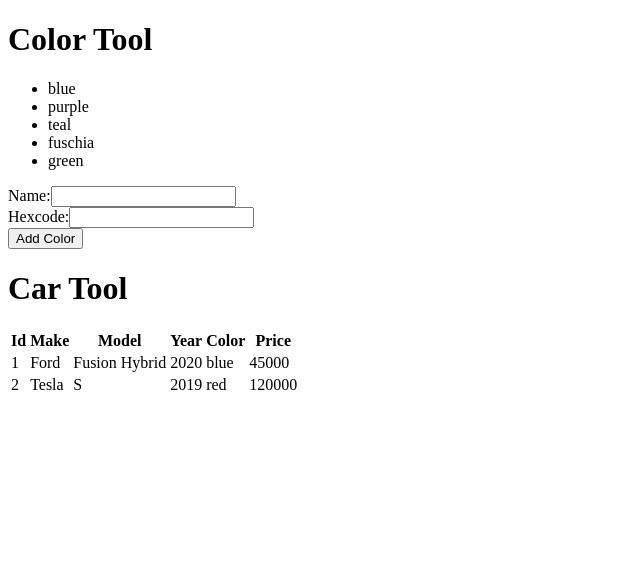
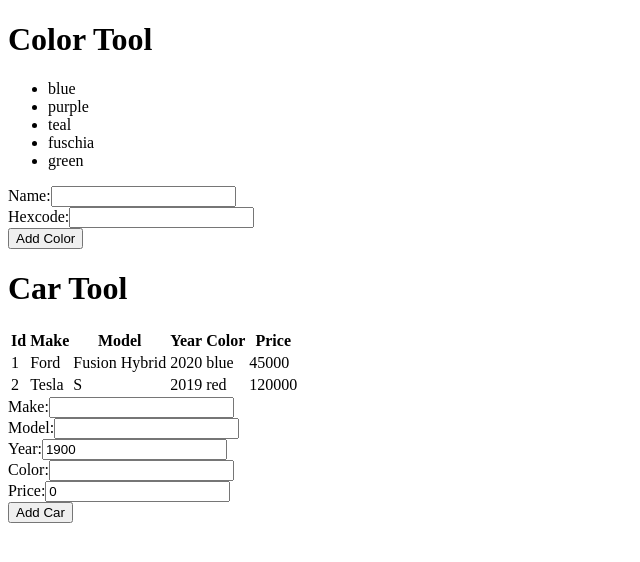
Before and after one commit to t4d-classes/react-redux-typescript_10192020, a React (Create React App) app in the folder demo-app/: page / in a window 1280 px wide. Shown: the top 562 px of the page, without its empty margins (0-640 px from the left). Built offline with nearby package versions, Linux system fonts and the light colour scheme.

Commit message:
add solution to exercise 6

```diff
--- /dev/null
+++ b/demo-app/src/components/CarForm.tsx
@@ -0,0 +1,93 @@
+import React, { Component, ChangeEvent } from "react";
+
+export type CarFormProps = {};
+
+export type CarFormState = {
+  make: string;
+  model: string;
+  year: number;
+  color: string;
+  price: number;
+};
+
+export class CarForm extends Component<CarFormProps, CarFormState> {
+  state = {
+    make: "",
+    model: "",
+    year: 1900,
+    color: "",
+    price: 0,
+  };
+
+  // class arrow function
+  change = (e: ChangeEvent<HTMLInputElement>) => {
+    this.setState({
+      // evaluate the expression in the square braces, and that will
+      // be the name of the property which will be updated
+      [e.target.name]:
+        e.target.type === "number" ? Number(e.target.value) : e.target.value,
+    } as Pick<CarFormState, keyof CarFormState>);
+  };
+
+  render() {
+    console.log(this.state);
+
+    return (
+      <form>
+        <div>
+          <label htmlFor="make-input">Make:</label>
+          <input
+            type="text"
+            id="make-input"
+            name="make"
+            value={this.state.make}
+            onChange={this.change}
+          />
+        </div>
+        <div>
+          <label htmlFor="model-input">Model:</label>
+          <input
+            type="text"
+            id="model-input"
+            name="model"
+            value={this.state.model}
+            onChange={this.change}
+          />
+        </div>
+        <div>
+          <label htmlFor="year-input">Year:</label>
+          <input
+            type="number"
+            id="year-input"
+            name="year"
+            value={this.state.year}
+            onChange={this.change}
+          />
+        </div>
+        <div>
+          <label htmlFor="color-input">Color:</label>
+          <input
+            type="text"
+            id="color-input"
+            name="color"
+            value={this.state.color}
+            onChange={this.change}
+          />
+        </div>
+        <div>
+          <label htmlFor="price-input">Price:</label>
+          <input
+            type="number"
+            id="price-input"
+            name="price"
+            value={this.state.price}
+            onChange={this.change}
+          />
+        </div>
+        <button type="button">Add Car</button>
+      </form>
+    );
+  }
+}
+
+console.dir(CarForm);
--- a/demo-app/src/components/CarTool.tsx
+++ b/demo-app/src/components/CarTool.tsx
@@ -4,6 +4,7 @@ import { Car } from "../models/cars";
 
 import { ToolHeader } from "./ToolHeader";
 import { CarTable } from "./CarTable";
+import { CarForm } from "./CarForm";
 
 export type CarToolProps = {
   cars: Car[];
@@ -15,6 +16,7 @@ export class CarTool extends Component<CarToolProps> {
       <>
         <ToolHeader headerText="Car Tool" />
         <CarTable cars={this.props.cars} />
+        <CarForm />
       </>
     );
   }
```
